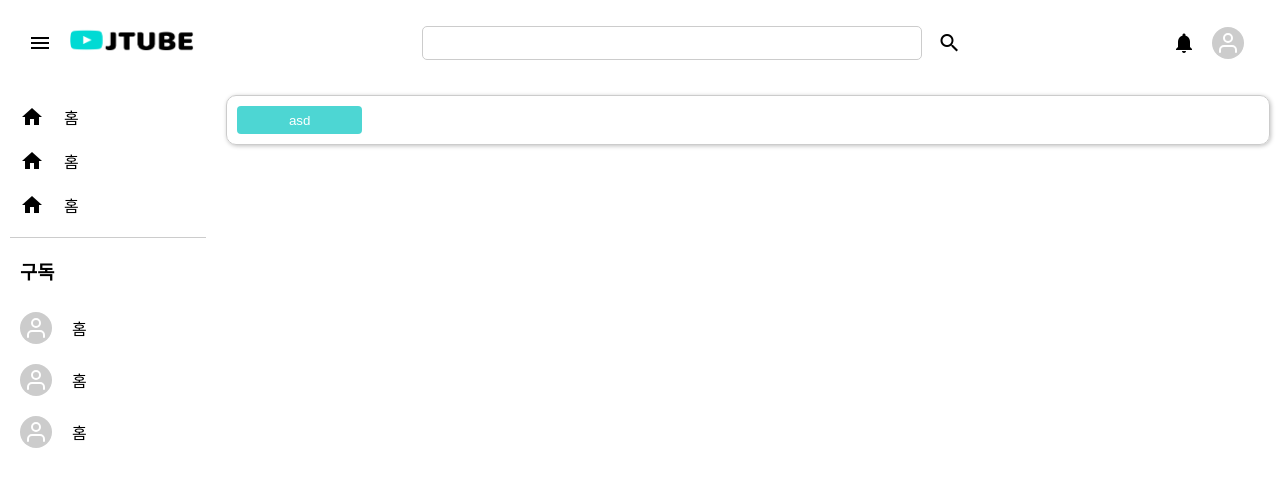
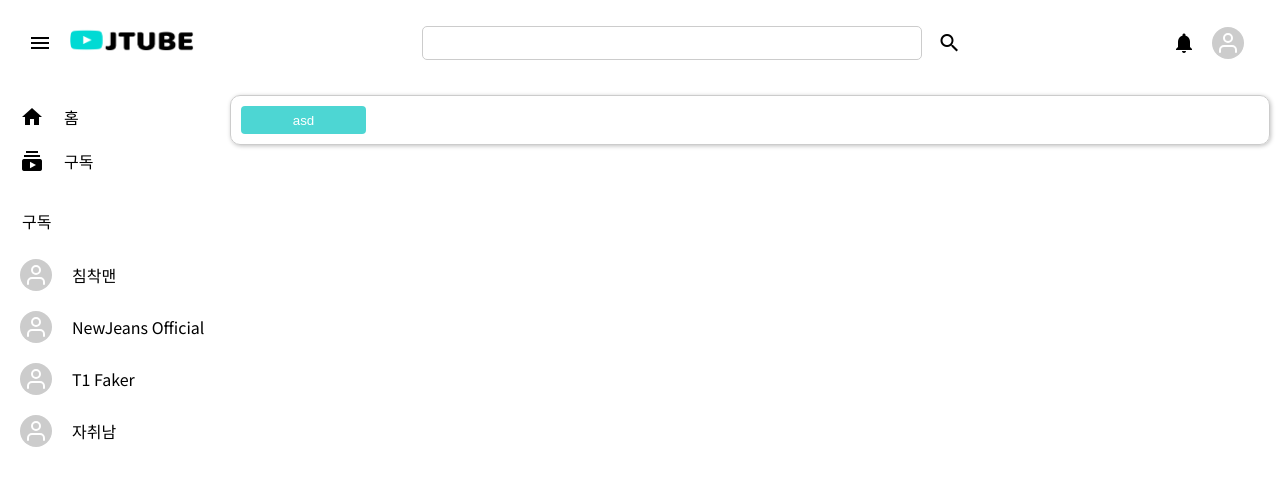
Before and after one commit to imzzstudy/jtube_frontend, a React (Create React App) app: page / in a window 1280 px wide. Shown: the top 486 px of the page. Built offline with nearby package versions, Linux system fonts and the light colour scheme.

Commit message:
feat: SideMenu Toggle기능 추가

```diff
--- a/src/components/organisms/MainHeader/MainHeader.tsx
+++ b/src/components/organisms/MainHeader/MainHeader.tsx
@@ -6,11 +6,16 @@ import img from "../../../images/logo.png";
 
 import classes from "./MainHeader.module.css";
 
-const MainHeader = () => {
+interface MainHeaderProps{
+  children?:React.ReactNode
+  onToggle?:()=>void
+}
+
+const MainHeader = ({...props}:MainHeaderProps) => {
   return (
     <div className={classes.header_wrap}>
       <div className={classes.start}>
-        <IconButton icon="menu" />
+        <IconButton icon="menu" onClick={props.onToggle}/>
         <div style={{ padding: "12px" }}>
           <Image src={img} width={"127px"} height={"40px"}/>
         </div>
--- a/src/components/organisms/SideMenu/SideMenu.module.css
+++ b/src/components/organisms/SideMenu/SideMenu.module.css
@@ -1,8 +1,21 @@
 .sidemenu_wrap{
-    width:20%;
+    min-width:220px;
     padding:10px;
 }
 
+.sidemenu_list{
+    display: flex;
+    align-items: center;
+    padding:10px 10px;
+    border-radius: 10px;
+    text-decoration: none;
+}
+
+.sidemenu_list:hover{
+    background-color: rgba(1,1,1,0.1);
+}
+
+/*
 .sidemenu_wrap .sidemenu_lists{
     list-style: none;
     margin:0;
@@ -34,4 +47,4 @@
 
 .sidemenu_wrap ul li .text{
     margin-left: 20px;
-}
+} */
--- a/src/components/organisms/SideMenu/SideMenu.tsx
+++ b/src/components/organisms/SideMenu/SideMenu.tsx
@@ -1,42 +1,58 @@
-import Avatar from "components/atoms/Avatar/Avatar";
-import Icon from "components/atoms/Icon/Icon";
+// import Avatar from "components/atoms/Avatar/Avatar";
+// import Icon from "components/atoms/Icon/Icon";
 
+import { Link } from "react-router-dom";
+import { SubscriptionLists } from "../SubscriptionLists/SubscriptionLists";
 import classes from "./SideMenu.module.css";
+import { Lists, List } from "components/molecules/Lists";
 
-const SideMenu = () => {
+interface SideMenuProps {
+    children?:React.ReactNode
+    style?:Object
+}
+
+
+const SideMenu = ({...props}:SideMenuProps) => {
+    const onClickHandler = () => {
+        console.log(123)
+    }
     return (
-        <div className={classes.sidemenu_wrap}>
-            <ul className={classes.sidemenu_lists}>
-                <li>
-                    <Icon>home</Icon>
-                    <span className={classes.text}>홈</span>
-                </li>
-                <li>
-                    <Icon>home</Icon>
-                    <span className={classes.text}>홈</span>
-                </li>
-                <li>
-                    <Icon>home</Icon>
-                    <span className={classes.text}>홈</span>
-                </li>
-            </ul>
-            <ul className={classes.subscription}>
-                <div style={{"paddingLeft":"10px"}}>
-                    <h3>구독</h3>
-                </div>
-                <li>
-                    <Avatar size="32px"/>
-                    <span className={classes.text}>홈</span>
-                </li>
-                <li>
-                    <Avatar size="32px"/>
-                    <span className={classes.text}>홈</span>
-                </li>
-                <li>
-                    <Avatar size="32px"/>
-                    <span className={classes.text}>홈</span>
-                </li>
-            </ul>
+        <div
+            style={props.style}
+            className={classes.sidemenu_wrap}
+        >
+            <Lists>
+                <Link
+                    to="/"
+                    style={{
+                        textDecoration:"none",
+                        color:"black"
+                    }}
+                >
+                    <List
+                        icon="home"
+                        className={classes.sidemenu_list}
+                        onClick={onClickHandler}
+                    >
+                        홈
+                    </List>
+                </Link>
+                <Link
+                    to="/subscriptions"
+                    style={{
+                        textDecoration:"none",
+                        color:"black"
+                    }}
+                >
+                    <List
+                        icon="subscriptions"
+                        className={classes.sidemenu_list}
+                    >
+                        구독
+                    </List>
+                </Link>
+            </Lists>
+            <SubscriptionLists/>
         </div>
     )
 }
--- /dev/null
+++ b/src/components/organisms/SubscriptionLists/SubscriptionLists.module.css
@@ -0,0 +1,6 @@
+.subscriptions{
+    min-width:220px;
+}
+.subscriptions .title{
+    margin-left: 12px;
+}
--- /dev/null
+++ b/src/components/organisms/SubscriptionLists/SubscriptionLists.tsx
@@ -0,0 +1,50 @@
+import { List, Lists } from "components/molecules/Lists";
+import classes from "./SubscriptionLists.module.css";
+
+interface SubscriptionListsProps{
+    children?: React.ReactNode
+}
+
+const Subscriptions = [
+    {
+        id:"0",
+        name:"침착맨",
+        src:"home"
+    },
+    {
+        id:"1",
+        name:"NewJeans Official",
+        src:"home"
+    },
+    {
+        id:"2",
+        name:"T1 Faker",
+        src:"home"
+    },
+    {
+        id:"3",
+        name:"자취남",
+        src:"home"
+    },
+]
+
+export const SubscriptionLists = ({...props}:SubscriptionListsProps) => {
+    return (
+        <div className={classes.subscriptions}>
+            <p className={classes.title}>구독</p>
+            <Lists>
+                {
+                    Subscriptions.map((el)=>(
+                        <List
+                            key={el.id}
+                            avatar={el.src}
+                        >
+                            {el.name}
+                        </List>
+                        )
+                    )
+                }
+            </Lists>
+        </div>
+    )
+}
--- a/src/components/wrapperd/RootLayout/RootLayout.tsx
+++ b/src/components/wrapperd/RootLayout/RootLayout.tsx
@@ -4,14 +4,26 @@ import MainHeader from "components/organisms/MainHeader/MainHeader";
 import SideMenu from "components/organisms/SideMenu/SideMenu";
 
 import classes from "./RootLayout.module.css";
+import { useState } from "react";
 
 const RootLayout = () => {
+    const [isOpen, setIsOpen] = useState(true);
+
+    const sideMenuToggleHandler = () => {
+        setIsOpen((prev) => (!prev))
+    }
+
+
     return (
         <>
             {/* <MainNavigation/> */}
-            <MainHeader/>
+            <MainHeader
+                onToggle={sideMenuToggleHandler}
+            />
             <div className={classes.main_wrap}>
-                <SideMenu/>
+                <SideMenu
+                    style={{"display":isOpen ? "block" : "none"}}
+                />
                 <main className={classes.main_contents}>
                     {/* {navigation.state === 'loading' && <p>Loading...</p>} */}
                     <Outlet/>
```
